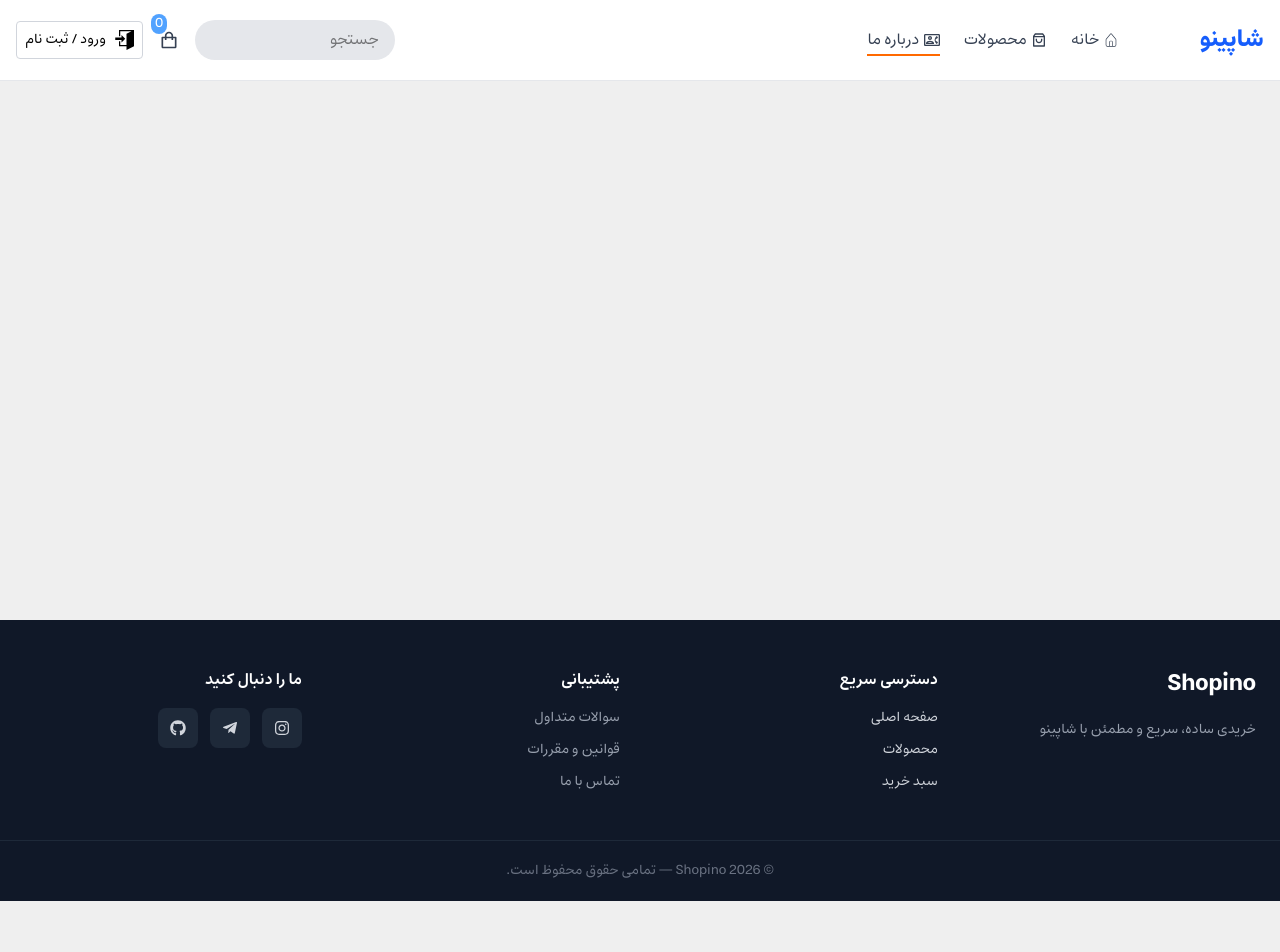
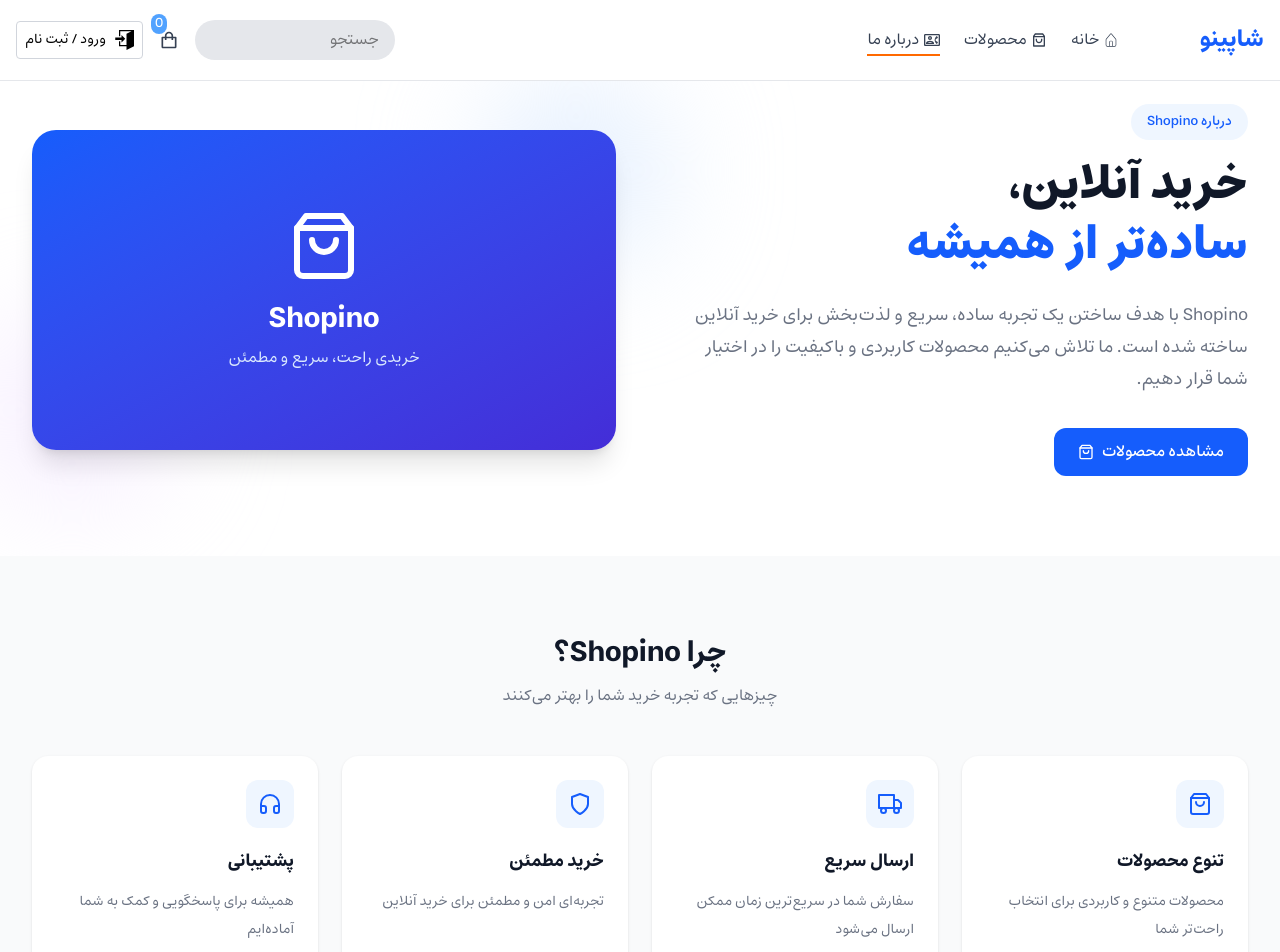
Before and after one commit to iBehzadi/Shopino, a React (Vite) app: page /about in a window 1280 px wide. Shown: the top 952 px of the page. Before the commit the page ends 901 px from the top, so only its background shows below. Built offline with nearby package versions, Linux system fonts and the light colour scheme.

Commit message:
about page

```diff
--- a/src/Pages/About/index.jsx
+++ b/src/Pages/About/index.jsx
@@ -1,7 +1,165 @@
-import React from 'react'
+
+import React from "react";
+import { Link } from "react-router-dom";
+import {
+  FiShoppingBag,
+  FiTruck,
+  FiShield,
+  FiHeadphones,
+} from "react-icons/fi";
 
 export default function About() {
+  const features = [
+    {
+      icon: FiShoppingBag,
+      title: "تنوع محصولات",
+      description: "محصولات متنوع و کاربردی برای انتخاب راحت‌تر شما",
+    },
+    {
+      icon: FiTruck,
+      title: "ارسال سریع",
+      description: "سفارش شما در سریع‌ترین زمان ممکن ارسال می‌شود",
+    },
+    {
+      icon: FiShield,
+      title: "خرید مطمئن",
+      description: "تجربه‌ای امن و مطمئن برای خرید آنلاین",
+    },
+    {
+      icon: FiHeadphones,
+      title: "پشتیبانی",
+      description: "همیشه برای پاسخگویی و کمک به شما آماده‌ایم",
+    },
+  ];
+
   return (
-    <div>About</div>
-  )
+    <main className="min-h-screen bg-gray-50 pt-6">
+      {/* Hero */}
+      <section className="relative overflow-hidden bg-white">
+        <div className="mx-auto grid max-w-7xl items-center gap-12 px-6 py-20 lg:grid-cols-2 lg:px-8">
+          <div className="text-right">
+            <span className="mb-4 inline-block rounded-full bg-blue-50 px-4 py-2 text-sm font-medium text-blue-600">
+              درباره Shopino
+            </span>
+
+            <h1 className="mb-6 text-4xl font-extrabold leading-tight text-gray-900 md:text-5xl">
+              خرید آنلاین،
+              <br />
+              <span className="text-blue-600">ساده‌تر از همیشه</span>
+            </h1>
+
+            <p className="mb-8 max-w-xl text-lg leading-8 text-gray-500">
+              Shopino با هدف ساختن یک تجربه ساده، سریع و لذت‌بخش برای خرید
+              آنلاین ساخته شده است. ما تلاش می‌کنیم محصولات کاربردی و باکیفیت
+              را در اختیار شما قرار دهیم.
+            </p>
+
+            <Link
+              to="/products"
+              className="inline-flex items-center gap-2 rounded-xl bg-blue-600 px-6 py-3 font-medium text-white transition hover:bg-blue-700"
+            >
+              مشاهده محصولات
+              <FiShoppingBag />
+            </Link>
+          </div>
+
+          <div className="relative">
+            <div className="absolute -right-10 -top-10 h-40 w-40 rounded-full bg-blue-100 blur-3xl" />
+            <div className="absolute -bottom-10 -left-10 h-40 w-40 rounded-full bg-purple-100 blur-3xl" />
+
+            <div className="relative flex h-80 items-center justify-center rounded-3xl bg-gradient-to-br from-blue-600 to-indigo-700 shadow-xl">
+              <div className="text-center text-white">
+                <FiShoppingBag className="mx-auto mb-5 text-7xl" />
+
+                <h2 className="text-3xl font-bold">Shopino</h2>
+
+                <p className="mt-2 text-blue-100">
+                  خریدی راحت، سریع و مطمئن
+                </p>
+              </div>
+            </div>
+          </div>
+        </div>
+      </section>
+
+      {/* Features */}
+      <section className="mx-auto max-w-7xl px-6 py-20 lg:px-8">
+        <div className="mb-12 text-center">
+          <h2 className="text-3xl font-bold text-gray-900">
+            چرا Shopino؟
+          </h2>
+
+          <p className="mt-3 text-gray-500">
+            چیزهایی که تجربه خرید شما را بهتر می‌کنند
+          </p>
+        </div>
+
+        <div className="grid gap-6 sm:grid-cols-2 lg:grid-cols-4">
+          {features.map((feature) => {
+            const Icon = feature.icon;
+
+            return (
+              <div
+                key={feature.title}
+                className="rounded-2xl bg-white p-6 text-right shadow-sm transition hover:-translate-y-1 hover:shadow-md"
+              >
+                <div className="mb-5 flex h-12 w-12 items-center justify-center rounded-xl bg-blue-50 text-blue-600">
+                  <Icon className="text-2xl" />
+                </div>
+
+                <h3 className="mb-3 text-lg font-bold text-gray-900">
+                  {feature.title}
+                </h3>
+
+                <p className="text-sm leading-7 text-gray-500">
+                  {feature.description}
+                </p>
+              </div>
+            );
+          })}
+        </div>
+      </section>
+
+      {/* Story */}
+      <section className="bg-white">
+        <div className="mx-auto max-w-4xl px-6 py-20 text-center">
+          <span className="text-sm font-medium text-blue-600">
+            داستان ما
+          </span>
+
+          <h2 className="mt-3 text-3xl font-bold text-gray-900">
+            ساخته شده برای یک تجربه بهتر
+          </h2>
+
+          <p className="mt-6 text-base leading-8 text-gray-500">
+            در Shopino باور داریم خرید آنلاین نباید پیچیده باشد. از پیدا کردن
+            محصول موردنظر گرفته تا ثبت سفارش، همه‌چیز باید سریع و ساده باشد.
+            هدف ما ساخت یک فروشگاه اینترنتی مدرن است که کاربر در آن احساس
+            راحتی و اطمینان داشته باشد.
+          </p>
+        </div>
+      </section>
+
+      {/* CTA */}
+      <section className="px-6 py-20">
+        <div className="mx-auto max-w-7xl rounded-3xl bg-blue-600 px-6 py-14 text-center text-white shadow-xl">
+          <h2 className="text-3xl font-bold">
+            آماده یک خرید خوب هستی؟
+          </h2>
+
+          <p className="mx-auto mt-4 max-w-xl text-blue-100">
+            محصولات موردنظرت رو پیدا کن و تجربه خرید ساده و سریع Shopino رو
+            امتحان کن.
+          </p>
+
+          <Link
+            to="/products"
+            className="mt-8 inline-flex rounded-xl bg-white px-7 py-3 font-semibold text-blue-600 transition hover:bg-gray-100"
+          >
+            شروع خرید
+          </Link>
+        </div>
+      </section>
+    </main>
+  );
 }
--- a/src/Pages/Home/Hero/index.jsx
+++ b/src/Pages/Home/Hero/index.jsx
@@ -1,4 +1,5 @@
 import React from "react";
+import { FiShoppingBag } from "react-icons/fi";
 import { useNavigate } from "react-router-dom";
 
 export default function Hero() {
@@ -24,9 +25,10 @@ export default function Hero() {
 
         <button
           onClick={() => navigate("/products")}
-          className="rounded-full bg-white px-6 py-3 cursor-pointer font-semibold text-gray-800 transition hover:scale-105"
+          className="inline-flex items-center gap-2 rounded-xl bg-blue-600 px-6 py-3 font-medium text-white transition hover:bg-blue-700"
         >
           مشاهده محصولات
+          <FiShoppingBag />
         </button>
       </div>
     </div>
```
